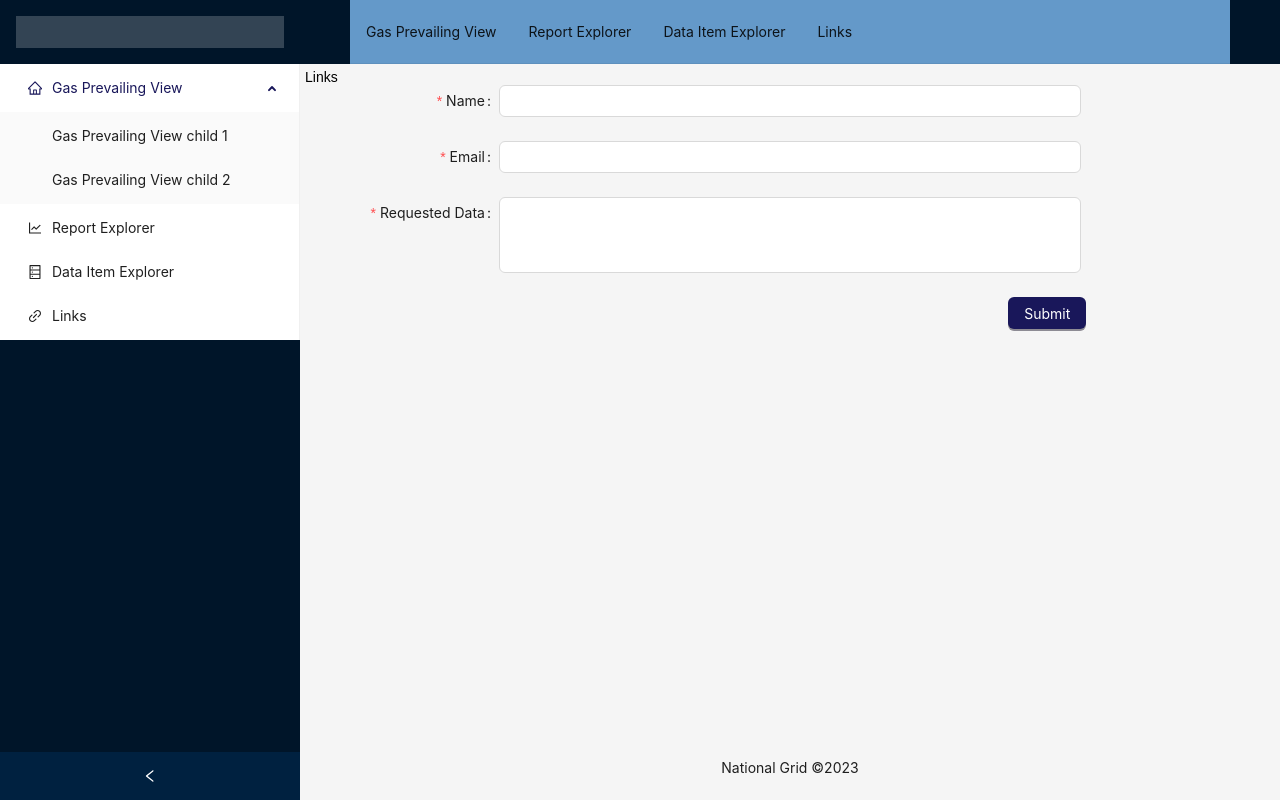
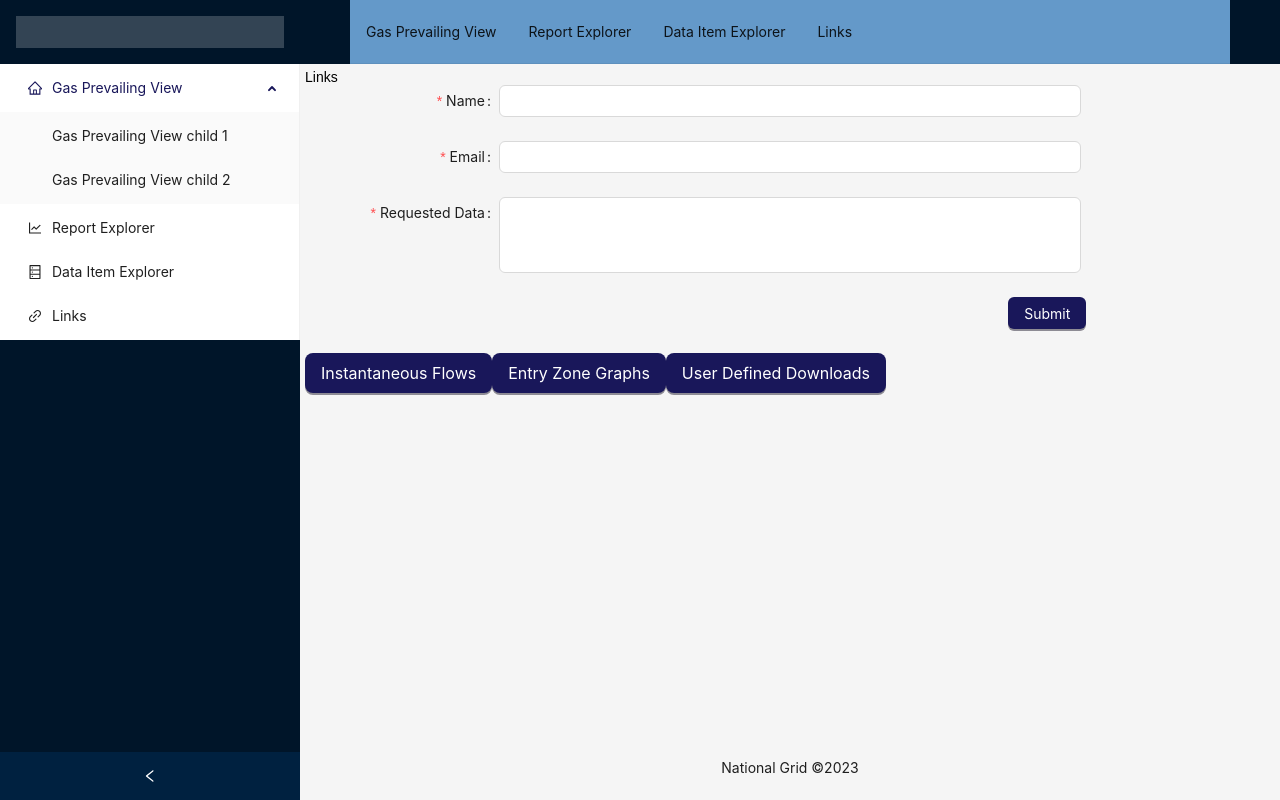
Before and after one commit to rs1257/create-react-app-ant-design, a React (Create React App) app: page /Links in a window 1280 px wide. Built offline with nearby package versions, Linux system fonts and the light colour scheme.

Commit message:
Populate links page, remove demo components from home page

```diff
--- a/src/pages/Home/index.tsx
+++ b/src/pages/Home/index.tsx
@@ -1,6 +1,3 @@
-import CustomButton from '../../components/CustomButton';
-import LinkButton from '../../components/LinkButton';
-import Loader from '../../components/Loader';
 import styles from './Home.module.scss';
 import ForecastSupplyDemandGraph from './Graphs/ForecastSupplyDemandGraph';
 import WithinDayPclpGraph from './Graphs/WithinDayPclpGraph';
@@ -9,55 +6,9 @@ import ForecastMarginsTable from './Tables/ForecastMarginsTable';
 import SystemEntryPointsTable from './Tables/SystemEntryPointsTable';
 
 const Home = (): JSX.Element => {
-  const onClick = (): void => {
-    // eslint-disable-next-line no-console
-    // console.log('click');
-  };
-
   return (
     <div className={styles.container}>
       <span>Home</span>
-
-      <div>
-        <h1>Primary</h1>
-        <CustomButton type="primary" size="large" onClick={onClick}>
-          Click Me
-        </CustomButton>
-        <CustomButton type="primary" size="middle" onClick={onClick}>
-          Click Me
-        </CustomButton>
-        <CustomButton type="primary" size="small" onClick={onClick}>
-          Click Me
-        </CustomButton>
-      </div>
-
-      <div>
-        <h1>Secondary</h1>
-        <CustomButton size="large" onClick={onClick}>
-          Click Me
-        </CustomButton>
-        <CustomButton size="middle" onClick={onClick}>
-          Click Me
-        </CustomButton>
-        <CustomButton size="small" onClick={onClick}>
-          Click Me
-        </CustomButton>
-      </div>
-
-      <div>
-        <h1>Link</h1>
-        <LinkButton size="large" href={'#'} target="_blank">
-          Click Me New tab
-        </LinkButton>
-        <LinkButton size="large" href={'#'}>
-          Click Me
-        </LinkButton>
-      </div>
-
-      <div>
-        <h1>Loader</h1>
-        <Loader />
-      </div>
 
       <ForecastSupplyDemandGraph />
       <WithinDayPclpGraph />
--- a/src/pages/Links/index.tsx
+++ b/src/pages/Links/index.tsx
@@ -1,11 +1,40 @@
+import { useNavigate } from 'react-router-dom';
+import CustomButton from '../../components/CustomButton';
 import EmailSubmissionForm, { submitRequest } from '../../components/EmailSubmissionForm';
 import styles from './Links.module.scss';
 
 const Links = (): JSX.Element => {
+  const navigate = useNavigate();
+
+  const handleNavigation = (route: string): void => {
+    navigate(route);
+  };
+
   return (
     <div className={styles.container}>
       <span>Links</span>
       <EmailSubmissionForm submitRequest={submitRequest} />
+      <CustomButton
+        type="primary"
+        size="large"
+        onClick={(): void => handleNavigation('/InstantaneousView')}
+      >
+        Instantaneous Flows
+      </CustomButton>
+      <CustomButton
+        type="primary"
+        size="large"
+        onClick={(): void => handleNavigation('/EntryZoneGraphs')}
+      >
+        Entry Zone Graphs
+      </CustomButton>
+      <CustomButton
+        type="primary"
+        size="large"
+        onClick={(): void => handleNavigation('/UserDefinedDownload')}
+      >
+        User Defined Downloads
+      </CustomButton>
     </div>
   );
 };
```
Also changed, not shown: 1 other file (tests, documents, lock files or other folders).
